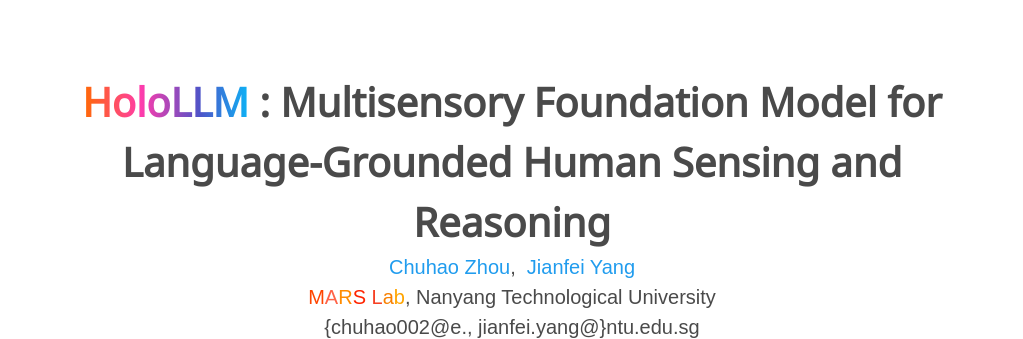
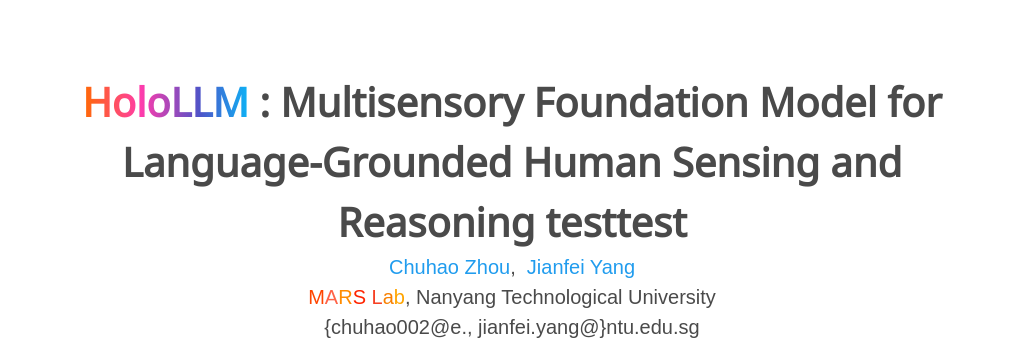
Before and after one commit to ChuhaoZhou99/ChuhaoZhou99.github.io, a plain HTML site: page HoloLLM/index.html in a window 1280 px wide. Shown: the top 339 px of the page, without its empty margins (128-1151 px from the left). Drawn offline with nearby package versions, Linux system fonts and the light colour scheme; some icons are missing; a web font is replaced by a local one.

Commit message:
Update index.html

```diff
--- a/HoloLLM/index.html
+++ b/HoloLLM/index.html
@@ -144,7 +144,7 @@
             </b>
           </h1>
           <h1 class="inline-h1">
-          : Multisensory Foundation Model for Language-Grounded Human Sensing and Reasoning
+          : Multisensory Foundation Model for Language-Grounded Human Sensing and Reasoning testtest
           </h1>
 
           <div class="is-size-5 publication-authors">
```
